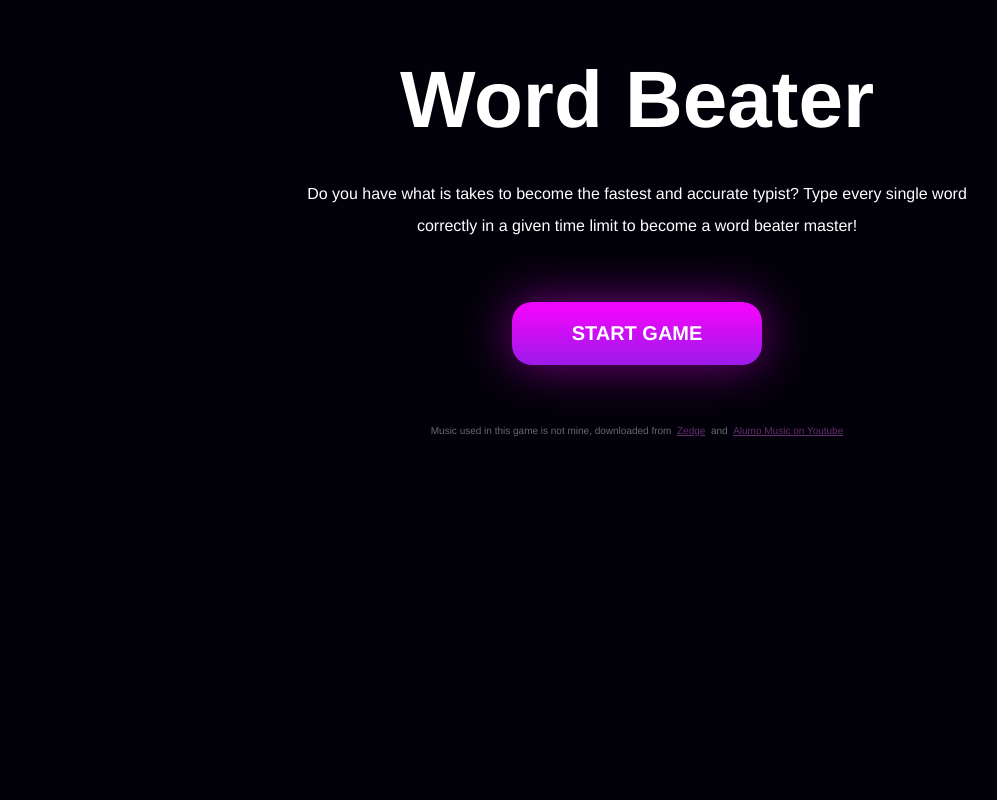
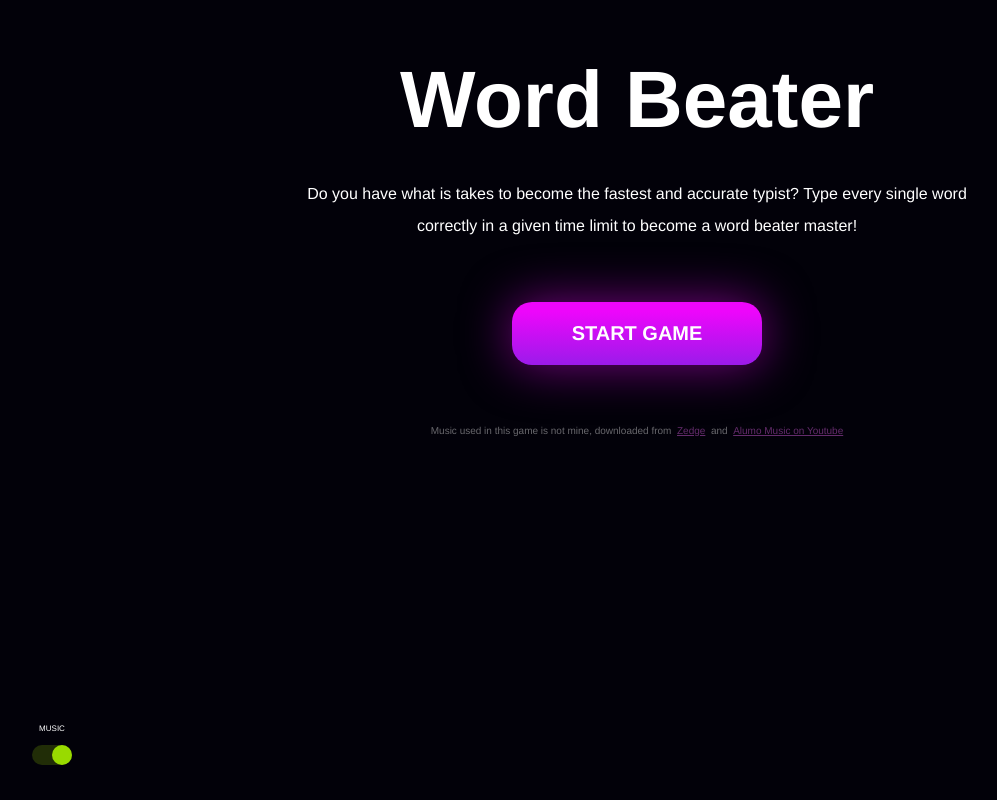
Before and after one commit to kitchanismo/react-word-beater, a React app: page / in a window 1280 px wide. Shown: the whole page, without its empty margins (3-1000 px from the left). Built offline with nearby package versions, Linux system fonts and the light colour scheme; the HTML template or start-up script is replaced by a standard one; what webfontloader would draw is missing.

Commit message:
implement sound

```diff
--- a/src/client/App.js
+++ b/src/client/App.js
@@ -3,11 +3,13 @@ import React from 'react'
 import Game from './components/Game'
 import Loader from './components/Loader'
 import { GameProvider } from './providers/gameProvider'
+import Music from './components/Music'
 
 const App = () => {
   return (
     <GameProvider>
       <Loader>
+        <Music />
         <Game />
       </Loader>
     </GameProvider>
--- a/src/client/components/Game.jsx
+++ b/src/client/components/Game.jsx
@@ -6,11 +6,17 @@ import { generateWord } from '../helpers/random-word'
 
 import withCountdown from './hoc/withCountdown'
 import withMainScreen from './hoc/withMainScreen'
+import { useSound } from '../hooks/useSound'
+import { correct } from '../helpers/sound'
 
 const TIMER = 5
 const COUNT = 3
 
 const Game = props => {
+  const { onPlay: onCorrect } = useSound({ music: correct })
+
+  const [timer, setTimer] = useTimer(TIMER)
+
   const {
     isMatched,
     currentWord,
@@ -24,8 +30,6 @@ const Game = props => {
     onReset
   } = useContext(GameContext)
 
-  const [timer, setTimer] = useTimer(TIMER)
-
   // act like componentDidMount
   useEffect(() => {
     setCurrentWord(generateWord())
@@ -37,6 +41,7 @@ const Game = props => {
       setTypedWord('')
       setCurrentWord(generateWord())
       setTimer(TIMER)
+      onCorrect()
     }
   }, [isMatched])
 
@@ -77,23 +82,10 @@ const Game = props => {
       setTypedWord('')
       onReset()
     }
+
     return <GameOver onQuit={handleQuit} onTryAgain={handleTryAgain} />
   }
 
-  const Greeting = () => {
-    return <div className="beater__game-greet" ref={greetingWrapper} />
-  }
-
-  const CurrentWord = () => {
-    return (
-      <div className="beater__game-current">
-        <p>TYPE THE WORD</p>
-        <h1 ref={visibleCurrentWord}>{currentWord}</h1>
-      </div>
-    )
-  }
-
-  const GameInfo = () => {
   const levelColor = {
     1: ['#fff', 'rgba(255, 255, 255, .4)'],
     2: ['#488ca1', 'rgba(72, 140, 161, .4)'],
@@ -104,6 +96,15 @@ const Game = props => {
   }
 
   return (
+    <div className="beater__game fadeIn">
+      <div className="beater__game-wrapper">
+        <div className="beater__game-greet" ref={greetingWrapper} />
+
+        <div className="beater__game-current">
+          <p>TYPE THE WORD</p>
+          <h1 ref={visibleCurrentWord}>{currentWord}</h1>
+        </div>
+
         <div className="beater__game-widgets">
           <div className="beater__game-widgets-wrapper">
             <span>Level</span>
@@ -127,11 +128,7 @@ const Game = props => {
             </div>
           </div>
         </div>
-    )
-  }
 
-  const Input = () => {
-    return (
         <input
           autoFocus
           className="beater__game-input"
@@ -141,19 +138,6 @@ const Game = props => {
           type="text"
           value={typedWord}
         />
-    )
-  }
-
-  return (
-    <div className="beater__game fadeIn">
-      <div className="beater__game-wrapper">
-        <Greeting />
-
-        <CurrentWord />
-
-        <GameInfo />
-
-        <Input />
       </div>
     </div>
   )
--- a/src/client/components/GameOver.jsx
+++ b/src/client/components/GameOver.jsx
@@ -1,8 +1,17 @@
-import React, { useContext } from 'react'
+import React, { useContext, useEffect } from 'react'
 import { GameContext } from '../context'
+import { useSound } from '../hooks/useSound'
+import { gameover } from '../helpers/sound'
 
 const GameOver = ({ onQuit, onTryAgain }) => {
   const { highScore, lastScore, score, level } = useContext(GameContext)
+
+  const { onPlay: onGameOver, onStop } = useSound({ music: gameover })
+
+  useEffect(() => {
+    onGameOver()
+    return () => onStop()
+  }, [])
 
   return (
     <div className="beater__gameover fadeIn">
--- a/src/client/components/Music.jsx
+++ b/src/client/components/Music.jsx
@@ -1,30 +1,37 @@
-import React from 'react';
-import PropTypes from 'prop-types';
+import React from 'react'
+import { main } from '../helpers/sound'
+import { useSound } from '../hooks/useSound'
 
-const Music = ({ audioHandler, audioMuted }) => (
+const Music = () => {
+  const { isMuted, setIsMuted } = useSound({
+    music: main,
+    isLoop: true,
+    volume: 0.1,
+    autoplay: true
+  })
+
+  return (
     <div className="beater__audio-control">
       <span>MUSIC</span>
       <div
         className="beater__audio-control-wrapper"
-        onClick={audioHandler}
+        onClick={() => setIsMuted(!isMuted)}
         style={{
-          background: audioMuted ? 'rgba(255, 255, 255, .2)' : 'rgba(153,218,0, .2)'
+          background: isMuted
+            ? 'rgba(255, 255, 255, .2)'
+            : 'rgba(153,218,0, .2)'
         }}
       >
         <div
           className="beater__audio-control-toggle"
           style={{
-            transform: audioMuted ? 'translateX(0)' : 'translateX(100%)',
-            background: audioMuted ? '#cacaca' : '#99da00'
+            transform: isMuted ? 'translateX(0)' : 'translateX(100%)',
+            background: isMuted ? '#cacaca' : '#99da00'
           }}
         />
       </div>
     </div>
-);
+  )
+}
 
-Music.propTypes = {
-  audioHandler: PropTypes.func,
-  audioMuted: PropTypes.bool
-};
-
-export default Music;
+export default Music
--- /dev/null
+++ b/src/client/helpers/sound.js
@@ -0,0 +1,7 @@
+import correctBgm from '../audios/correct.mp3'
+import gameoverBgm from '../audios/gameover.mp3'
+import gameBgm from '../audios/happy.mp3'
+
+export const gameover = new Audio(gameoverBgm)
+export const main = new Audio(gameBgm)
+export const correct = new Audio(correctBgm)
--- a/src/client/hooks/useGame.js
+++ b/src/client/hooks/useGame.js
@@ -1,12 +1,12 @@
 import { useState, useEffect } from 'react'
 
-export const useGame = hasScore => {
+export const useGame = ({ isMatched }) => {
   const [score, setScore] = useState(0)
   const [level, setLevel] = useState(1)
   const [points, setPoints] = useState(10)
 
   useEffect(() => {
-    if (hasScore) {
+    if (isMatched) {
       if (score >= 50) {
         setLevel(2)
         setPoints(15)
@@ -17,7 +17,7 @@ export const useGame = hasScore => {
 
       setScore(score + points)
     }
-  }, [hasScore])
+  }, [isMatched])
 
   const handleReset = () => {
     setScore(0)
--- a/src/client/hooks/useGreetings.js
+++ b/src/client/hooks/useGreeting.js
@@ -1,14 +1,14 @@
 import { generateGreet } from '../helpers/random-word'
 import { useRef, useState, useEffect } from 'react'
 
-export const useGreetings = (isMatch, points) => {
+export const useGreeting = ({ isMatched, points }) => {
   const pointsWrapper = useRef(null)
   const greetingWrapper = useRef(null)
   const [greet, setGreet] = useState(generateGreet())
 
   useEffect(() => {
     // add plus score/greeting tag'
-    if (isMatch) {
+    if (isMatched) {
       setGreet(generateGreet())
 
       const span = document.createElement('span')
@@ -28,6 +28,6 @@ export const useGreetings = (isMatch, points) => {
         greetingWrapper.current.removeChild(h2)
       }, 1000)
     }
-  }, [isMatch])
+  }, [isMatched])
   return { greetingWrapper, pointsWrapper }
 }
--- a/src/client/hooks/useMatchingWord.js
+++ b/src/client/hooks/useMatchingWord.js
@@ -1,6 +1,6 @@
 import { useState, useEffect } from 'react'
 
-export const useMatchingWord = (firstWord, secondWord) => {
+export const useMatchingWord = ({ firstWord, secondWord }) => {
   const [isMatched, setIsMatched] = useState(false)
 
   useEffect(() => {
--- /dev/null
+++ b/src/client/hooks/useSound.js
@@ -0,0 +1,36 @@
+import { useState, useEffect } from 'react'
+
+export const useSound = ({
+  music,
+  isLoop = false,
+  volume = 1,
+  autoplay = false
+}) => {
+  const [isMuted, setIsMuted] = useState(!autoplay)
+
+  useEffect(() => {
+    music.volume = volume
+    music.autoplay = autoplay
+    music.loop = isLoop
+  }, [])
+
+  useEffect(() => {
+    if (isMuted) {
+      music.pause()
+      return
+    }
+    music.play()
+  }, [isMuted])
+
+  const handlePlay = () => {
+    setIsMuted(false)
+    music.play()
+  }
+
+  const handleStop = () => {
+    music.pause()
+    music.currentTime = 0
+  }
+
+  return { isMuted, setIsMuted, onPlay: handlePlay, onStop: handleStop }
+}
--- a/src/client/providers/gameProvider.js
+++ b/src/client/providers/gameProvider.js
@@ -4,17 +4,21 @@ import { GameContext } from './../context'
 import { useMatchingWord } from '../hooks/useMatchingWord'
 import { useGame } from '../hooks/useGame'
 import { useLocalStorage } from '../hooks/useLocalStorage'
-import { useGreetings } from './../hooks/useGreetings'
+import { useGreeting } from '../hooks/useGreeting'
 
 export const GameProvider = props => {
   const [currentWord, setCurrentWord] = useState(undefined)
   const [typedWord, setTypedWord] = useState('')
 
-  const { isMatched } = useMatchingWord(typedWord, currentWord)
-  const { points, score, ...game } = useGame(isMatched)
+  const { isMatched } = useMatchingWord({
+    firstWord: typedWord,
+    secondWord: currentWord
+  })
+
+  const { points, score, ...game } = useGame({ isMatched: isMatched })
 
   const storage = useLocalStorage(score)
-  const greetings = useGreetings(isMatched, points)
+  const greetings = useGreeting({ isMatched, points })
 
   return (
     <GameContext.Provider
```
Lines whose indentation alone changed are shown as unchanged.
